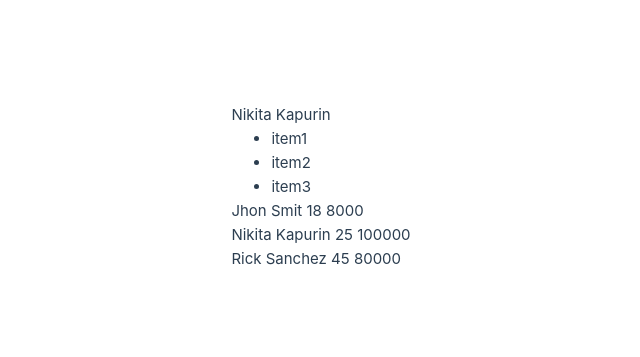
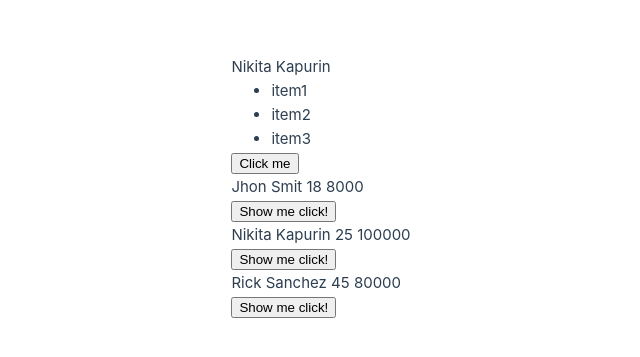
Before and after one commit to WildDeFox/Vue_Practice, a Vue app in the folder 01. Основы/Vue.1.0/: page / in a window 1280 px wide. Shown: the part 213-570 px from the top of the page, without its empty margins (319-959 px from the left). Built offline with nearby package versions, Linux system fonts and the light colour scheme.

Commit message:
Испускание событий

```diff
--- a/01. Основы/Vue.1.0/src/App.vue
+++ b/01. Основы/Vue.1.0/src/App.vue
@@ -10,25 +10,34 @@ export default {
           id: 1,
           name: "Jhon",
           surn: "Smit",
-          age: "18",
-          salary: "8000",
+          age: 18,
+          salary: 8000,
         },
         {
           id: 2,
           name: "Nikita",
           surn: "Kapurin",
-          age: "25",
-          salary: "100000",
+          age: 25,
+          salary: 100000,
         },
         {
           id: 3,
           name: "Rick",
           surn: "Sanchez",
-          age: "45",
-          salary: "80000",
+          age: 45,
+          salary: 80000,
         },
       ],
     };
+  },
+  methods: {
+    func() {
+      alert('xxx');
+    },
+    showClick() {
+      alert('yyy');
+      console.log('main click')
+    }
   },
   components: {
     User,
@@ -38,11 +47,12 @@ export default {
 </script>
 
 <template>
-  <User name="Nikita" surn="Kapurin" :args="['item1', 'item2', 'item3']" />
-  <Employee v-for="user in users"
+  <User name="Nikita" surn="Kapurin" :args="['item1', 'item2', 'item3']" @show="func"/>
+  <Employee @show="showClick" v-for="user in users"
   :name="user.name"
   :surn="user.surn"
   :age="user.age"
   :salary="user.salary"
-  :key="user.id" />
+  :key="user.id"
+  />
 </template>
--- a/01. Основы/Vue.1.0/src/components/Employee.vue
+++ b/01. Основы/Vue.1.0/src/components/Employee.vue
@@ -6,13 +6,20 @@
       age: Number,
       salary: Number
     },
+    emits: ['showClick'],
     data() {
       return {
 
+      }
+    },
+    methods: {
+      handle () {
+        this.$emit('showClick')
       }
     }
   }
 </script>
 <template>
   <p>{{ name }} {{ surn }} {{ age }} {{ salary }}</p>
+  <button @click="handle">Show me click!</button>
 </template>
--- a/01. Основы/Vue.1.0/src/components/User.vue
+++ b/01. Основы/Vue.1.0/src/components/User.vue
@@ -1,9 +1,15 @@
 <script>
   export default {
     props: ['name', 'surn', 'args'],
+    emits: ['show'],
     data() {
       return {
 
+      }
+    },
+    methods: {
+      handle() {
+        this.$emit('show')
       }
     }
   }
@@ -14,4 +20,5 @@
   <ul>
     <li v-for="(arg, index) in args" :key="index">{{ arg }}</li>
   </ul>
+  <button @click="handle">Click me</button>
 </template>
```
